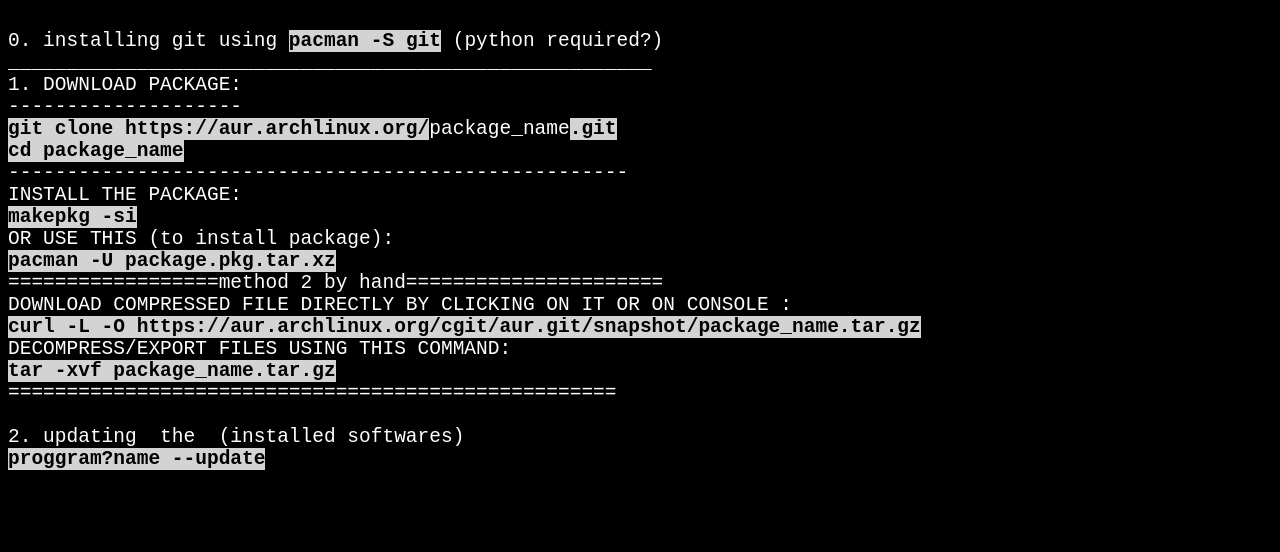
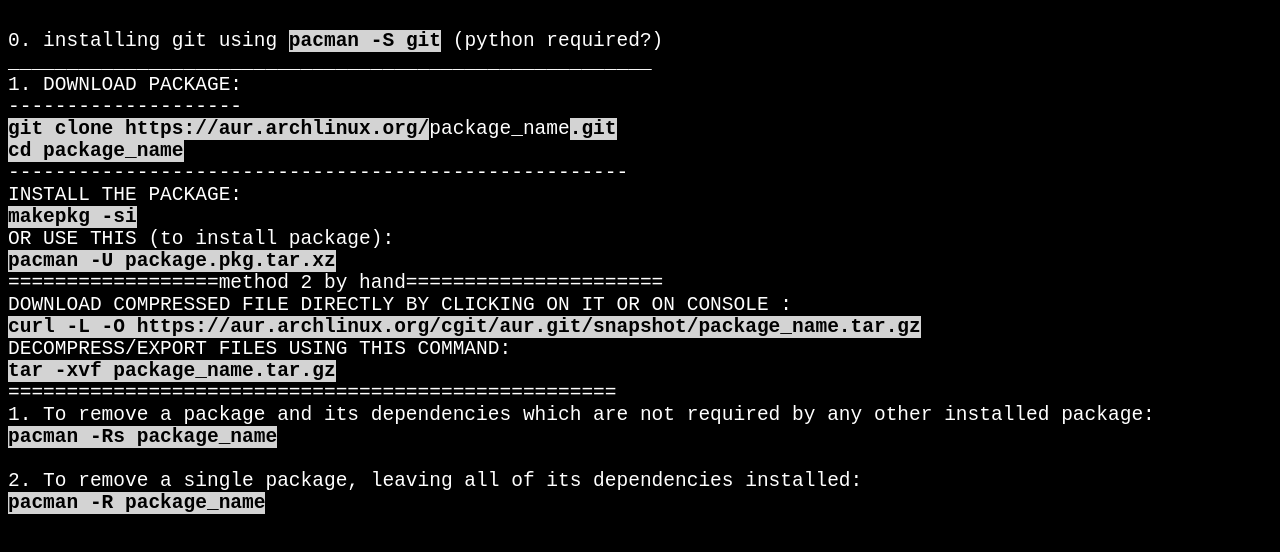
Before and after one commit to godszarmy/archbash, a plain HTML site: page archLINUX/git.html in a window 1280 px wide. Drawn offline with Linux system fonts and the light colour scheme.

Commit message:
Update git.html

```diff
--- a/archLINUX/git.html
+++ b/archLINUX/git.html
@@ -31,9 +31,11 @@ DOWNLOAD COMPRESSED FILE DIRECTLY BY CLICKING ON IT OR ON CONSOLE :
 DECOMPRESS/EXPORT FILES USING THIS COMMAND:
 <b>tar -xvf package_name.tar.gz</b>
 ====================================================
+1. To remove a package and its dependencies which are not required by any other installed package:
+<b>pacman -Rs package_name</b>
 
-2. updating  the  (installed softwares)
-<b>proggram?name --update</b>
+2. To remove a single package, leaving all of its dependencies installed:
+<b>pacman -R package_name</b>
 
 </pre></body>
 </html>
```
